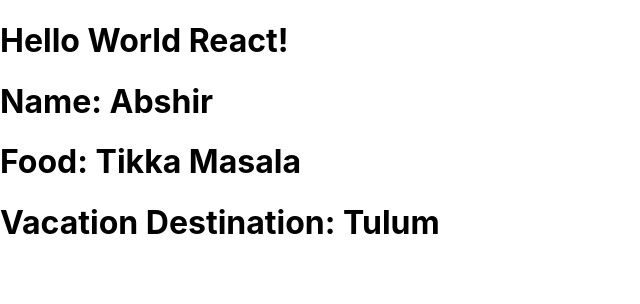
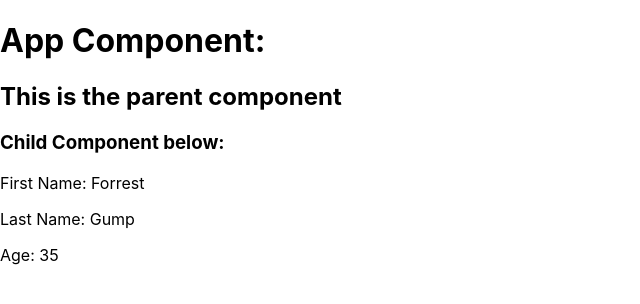
Before and after one commit to abshir24/skillspire-fsjan2025, a React (Create React App) app in the folder React/demo/: page / in a window 1280 px wide. Shown: the top 304 px of the page, without its empty margins (0-640 px from the left). Built offline with nearby package versions, Linux system fonts and the light colour scheme.

Commit message:
added react assignments 3 and 4

```diff
--- a/React/demo/src/App.js
+++ b/React/demo/src/App.js
@@ -1,25 +1,14 @@
 import logo from './logo.svg';
 import './App.css';
+// import Test from './components/Test'
+// import ElementRenderer from './components/ElementRenderer';
+import ParentComponent from './components/ParentComponent';
 
-function HelloWorld(){
-  return <h1>Hello World React!</h1>
-}
-
-function PersonalDetails(){
+function App(){
   return (
     <div>
-      <h1>Name: Abshir</h1>
-      <h1>Food: Tikka Masala</h1>
-      <h1>Vacation Destination: Tulum</h1>
-    </div>
-  )
-}
-
-function App() {
-  return (
-    <div>
-      <HelloWorld />
-      <PersonalDetails />
+        <h1>App Component:</h1>
+        <ParentComponent />
     </div>
   );
 }
--- /dev/null
+++ b/React/demo/src/components/ChildComponent.js
@@ -0,0 +1,11 @@
+function ChildComponent(props){
+    console.log(props)
+    return <div>
+        <h3>Child Component below:</h3>
+        <p>First Name: { props.firstName }</p>
+        <p>Last Name: { props.lastName }</p>
+        <p>Age: {props.age}</p>
+    </div>
+}
+
+export default ChildComponent
--- /dev/null
+++ b/React/demo/src/components/ElementRenderer.js
@@ -0,0 +1,15 @@
+function ElementRenderer(){
+    return <div>
+        <h1>Welcome to React!</h1>
+        <p>This is a paragraph</p>
+
+        <ul>
+            <li>Item 1</li>
+            <li>Item 2</li>
+            <li>Item 3</li>
+        </ul>
+        <a href="https://www.example.com"> Click Here</a>
+    </div>
+}
+
+export default ElementRenderer
--- /dev/null
+++ b/React/demo/src/components/ParentComponent.js
@@ -0,0 +1,11 @@
+import ChildComponent from "./ChildComponent"
+
+function ParentComponent(){
+    return <div>
+        <h2>This is the parent component</h2>
+
+        <ChildComponent firstName={ "Forrest" }  lastName={ "Gump" } age={35} />
+    </div>
+}
+
+export default ParentComponent
--- /dev/null
+++ b/React/demo/src/components/Test.js
@@ -0,0 +1,10 @@
+function Test(props){
+    return <div>
+        <h1>X: { props.x }</h1>
+        <h1>Y: { props.y }</h1>
+        <h1>Name: { props.name }</h1>
+        <h1>Blah: { props.blah }</h1>
+    </div>
+}
+
+export default Test
```
